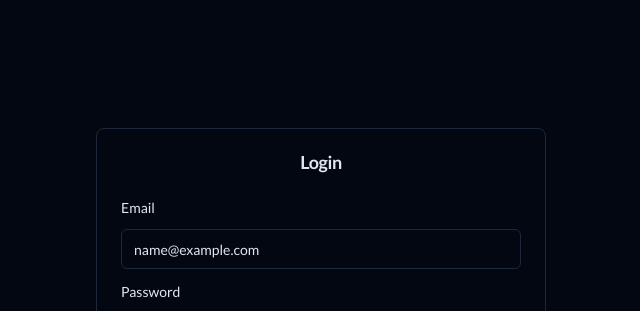
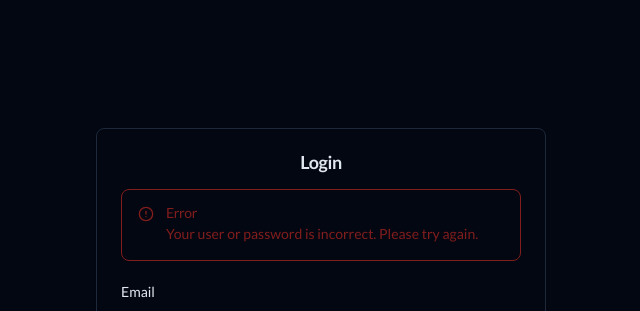
Before and after one commit to gazuiandres/contabilityApp, a Next.js app in the folder frontend/: page /auth/signin in a window 1280 px wide. Both pictures are taken after typing "name@example.com", "Sample123" into the empty fields and a click on the button "Sign in". Shown: the top 311 px of the page, without its empty margins (319-959 px from the left). Built offline with nearby package versions, Linux system fonts and the light colour scheme; no server answers.

Commit message:
feat: :art: Add erorr alert component

```diff
--- /dev/null
+++ b/frontend/src/components/alerts/ErrorAlert.tsx
@@ -0,0 +1,18 @@
+import { AlertCircle } from "lucide-react";
+import { Alert, AlertDescription, AlertTitle } from "@/components/ui/alert";
+
+type IProps = {
+  message: string;
+};
+
+const ErrorAlert = ({ message }: IProps) => {
+  return (
+    <Alert className="mt-3" variant="destructive">
+      <AlertCircle className="h-4 w-4" />
+      <AlertTitle>Error</AlertTitle>
+      <AlertDescription>{message}</AlertDescription>
+    </Alert>
+  );
+};
+
+export default ErrorAlert;
--- /dev/null
+++ b/frontend/src/components/ui/alert.tsx
@@ -0,0 +1,59 @@
+import * as React from "react"
+import { cva, type VariantProps } from "class-variance-authority"
+
+import { cn } from "@/lib/utils"
+
+const alertVariants = cva(
+  "relative w-full rounded-lg border p-4 [&>svg~*]:pl-7 [&>svg+div]:translate-y-[-3px] [&>svg]:absolute [&>svg]:left-4 [&>svg]:top-4 [&>svg]:text-foreground",
+  {
+    variants: {
+      variant: {
+        default: "bg-background text-foreground",
+        destructive:
+          "border-destructive/50 text-destructive dark:border-destructive [&>svg]:text-destructive",
+      },
+    },
+    defaultVariants: {
+      variant: "default",
+    },
+  }
+)
+
+const Alert = React.forwardRef<
+  HTMLDivElement,
+  React.HTMLAttributes<HTMLDivElement> & VariantProps<typeof alertVariants>
+>(({ className, variant, ...props }, ref) => (
+  <div
+    ref={ref}
+    role="alert"
+    className={cn(alertVariants({ variant }), className)}
+    {...props}
+  />
+))
+Alert.displayName = "Alert"
+
+const AlertTitle = React.forwardRef<
+  HTMLParagraphElement,
+  React.HTMLAttributes<HTMLHeadingElement>
+>(({ className, ...props }, ref) => (
+  <h5
+    ref={ref}
+    className={cn("mb-1 font-medium leading-none tracking-tight", className)}
+    {...props}
+  />
+))
+AlertTitle.displayName = "AlertTitle"
+
+const AlertDescription = React.forwardRef<
+  HTMLParagraphElement,
+  React.HTMLAttributes<HTMLParagraphElement>
+>(({ className, ...props }, ref) => (
+  <div
+    ref={ref}
+    className={cn("text-sm [&_p]:leading-relaxed", className)}
+    {...props}
+  />
+))
+AlertDescription.displayName = "AlertDescription"
+
+export { Alert, AlertTitle, AlertDescription }
--- a/frontend/src/pages/auth/signin.tsx
+++ b/frontend/src/pages/auth/signin.tsx
@@ -1,6 +1,10 @@
+import { useState } from "react";
+import { useRouter } from "next/router";
 import { signIn } from "next-auth/react";
+import Link from "next/link";
+
+import ErrorAlert from "@/components/alerts/errorAlert";
 import { Button } from "@/components/ui/button";
-import Link from "next/link";
 
 import {
   Card,
@@ -13,23 +17,39 @@ import {
 import { Input } from "@/components/ui/input";
 import { Label } from "@/components/ui/label";
 
-const signin = () => {
+const Signin = () => {
+  const [isLoading, setIsLoading] = useState(false);
+  const [isError, setIsError] = useState(false);
+  const router = useRouter();
+
   const handleSubmit = async (event: any) => {
     event.preventDefault();
+    setIsLoading(true);
+    setIsError(false);
     const formData = new FormData(event.target);
-
-    await signIn("credentials", {
+    const res = await signIn("credentials", {
       email: formData.get("email"),
       password: formData.get("password"),
-      redirect: true,
-      callbackUrl: "/",
+      redirect: false,
     });
+
+    if (res?.ok) {
+      router.push("/");
+      return;
+    }
+
+    setIsLoading(false);
+    setIsError(true);
   };
   return (
     <Card className="w-[80vw] mx-auto mt-32 md:mt-60 max-w-[450px] xl:mt-32">
       <CardHeader>
         <CardTitle className="text-center">Login</CardTitle>
-        <CardDescription></CardDescription>
+        <CardDescription>
+          {isError && (
+            <ErrorAlert message="Your user or password is incorrect. Please try again." />
+          )}
+        </CardDescription>
       </CardHeader>
       <form onSubmit={handleSubmit}>
         <CardContent>
@@ -38,18 +58,34 @@ const signin = () => {
               <Label htmlFor="email" className="mb-2">
                 Email
               </Label>
-              <Input id="email" name="email" required placeholder="Your email" autoComplete="off" />
+              <Input
+                id="email"
+                name="email"
+                required
+                placeholder="Your email"
+                autoComplete="off"
+              />
             </div>
             <div className="flex flex-col space-y-1.5">
               <Label htmlFor="password" className="mb-2">
                 Password
               </Label>
-              <Input type="password" name="password" required id="Email" placeholder="Your password" />
+              <Input
+                type="password"
+                name="password"
+                required
+                id="Email"
+                placeholder="Your password"
+              />
             </div>
           </div>
         </CardContent>
         <CardFooter className="block">
-          <Button type="submit" className="w-full mb-6 block">
+          <Button
+            type="submit"
+            disabled={isLoading}
+            className="w-full mb-6 block"
+          >
             Sign in
           </Button>
           <div className="w-full text-center">
@@ -63,4 +99,4 @@ const signin = () => {
   );
 };
 
-export default signin;
+export default Signin;
```
